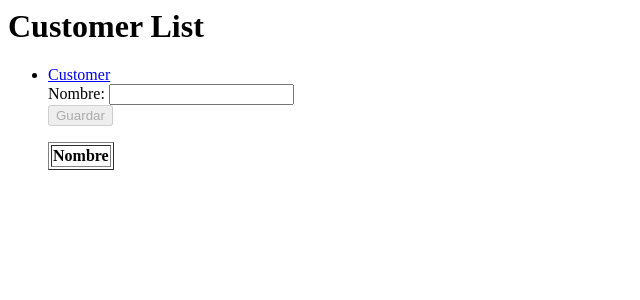
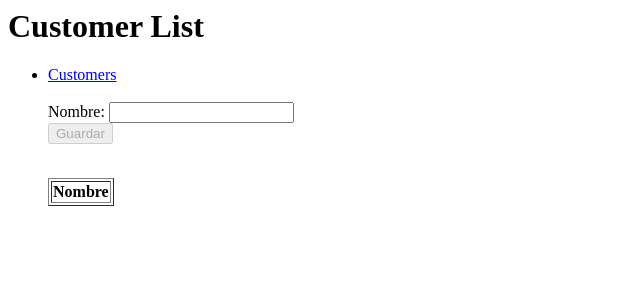
Before and after one commit to nehomar85/angular-customer, an Angular app: page /customers in a window 1280 px wide. Shown: the top 300 px of the page, without its empty margins (0-640 px from the left). Built offline with nearby package versions, Linux system fonts and the light colour scheme.

Commit message:
4 files modified

```diff
--- a/src/app/app.component.html
+++ b/src/app/app.component.html
@@ -3,7 +3,7 @@
 <nav>
   <ul>
     <li>
-      <a [routerLink]="['/customers']">Customer</a>
+      <a [routerLink]="['/customers']">Customers</a>
     </li>
     <router-outlet></router-outlet>
   </ul>
--- a/src/app/app.component.ts
+++ b/src/app/app.component.ts
@@ -1,5 +1,5 @@
 import { Component, VERSION } from '@angular/core';
-import { Customer } from '../model/Modelo';
+import { Customer } from '../model/Modelos';
 //import { RouterModule, Router } from "@angular/router";
 
 @Component({
@@ -10,5 +10,5 @@ import { Customer } from '../model/Modelo';
 export class AppComponent {
   //constructor(private router: Router) {}
 
-  onEstudiantes() {}
+  onCustomers() {}
 }
--- a/src/app/customers/customer.component.html
+++ b/src/app/customers/customer.component.html
@@ -1,3 +1,5 @@
+<br />
+
 <form #forma="ngForm">
   <label>Nombre: </label>
   <input type="text" name="nombre" [(ngModel)]="customer.Nombre" required />
@@ -10,6 +12,8 @@
   />
 </form>
 
+<br />
+
 <table border="1">
   <tr>
     <th>Nombre</th>
--- a/src/app/customers/customer.component.ts
+++ b/src/app/customers/customer.component.ts
@@ -10,7 +10,7 @@ export class CustomerComponent {
   // Variable usada para capturar datos del formulario.
   customer: Customer = new Customer();
 
-  // Variable usada para almacenar los estudiantes capturados desde el formulario.
+  // Variable usada para almacenar los customers capturados desde el input.
   customers: Customer[] = [];
 
   guardar() {
```
